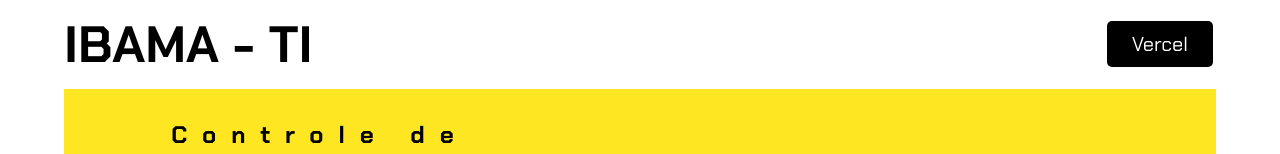
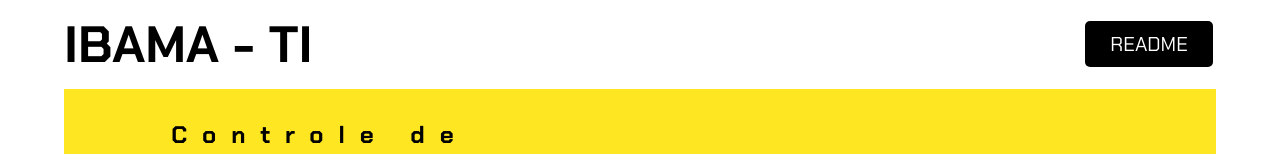
Before and after one commit to AlexMandri/projetoAlura, a plain HTML site: page index.html in a window 1280 px wide. Shown: the top 154 px of the page. Drawn offline with Linux system fonts and the light colour scheme.

Commit message:
alterado o botão para readme

```diff
--- a/index.html
+++ b/index.html
@@ -14,7 +14,7 @@
             <h1>IBAMA - TI</h1>
         </div>
         <div class="menu">
-            <a class="btn" href="https://vercel.com/" target="_blank">Vercel</a>
+            <a class="btn" href="https://github.com/AlexMandri/projetoAlura/tree/master" target="_blank">README</a>
         </div>
     </nav>
     <main class="container">
```
